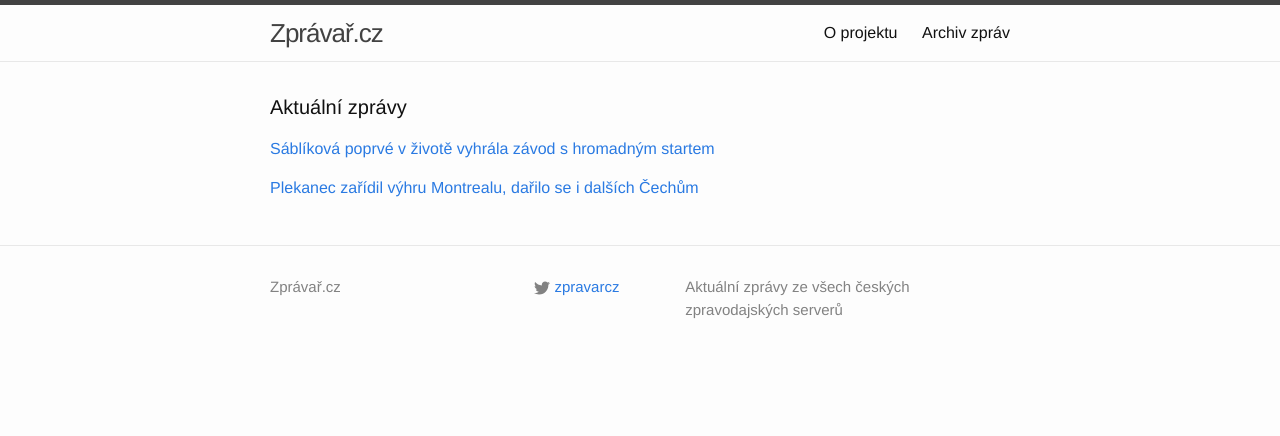
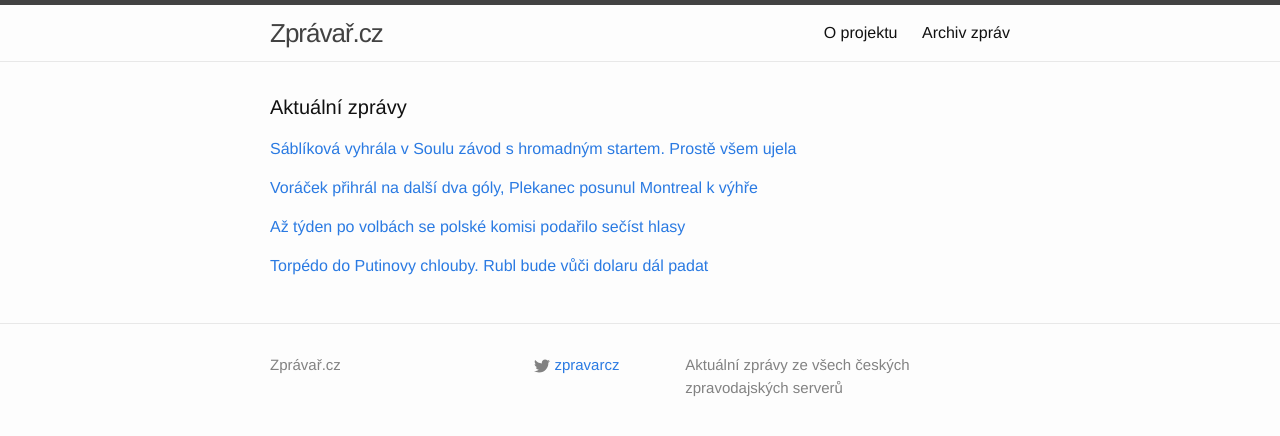
Before and after one commit to adliska/zpravar, a Jekyll site: the page built from index.html, in a window 1280 px wide. Shown: the top 436 px of the page. Built offline with Jekyll 4.4.1, drawn with Linux system fonts in a browser that asks for light colours.

Commit message:
zpravar news update

```diff
--- a/index.html
+++ b/index.html
@@ -5,9 +5,10 @@ layout: default
 <div class="home">
     <h1 class="page-heading">Aktuální zprávy</h1>
 
-<p><a href="javascript:;" onclick="toggle_visibility('zpravy0')">Sáblíková poprvé v životě vyhrála závod s hromadným startem</a></p>
+<p><a href="javascript:;" onclick="toggle_visibility('zpravy0')">Sáblíková vyhrála v Soulu závod s hromadným startem. Prostě všem ujela</a></p>
 <div id="zpravy0" style="display:none">
 <ul>
+<li><a href=http://sport.idnes.cz/martina-sablikova-rychlobrusleni-svetovy-pohar-soul-pdx-/sporty.aspx?c=A141123_083420_sporty_ten>Sáblíková vyhrála v Soulu závod s hromadným startem. Prostě všem ujela - sport.idnes.cz</a></li>
 <li><a href=http://www.tyden.cz/rubriky/sport/sablikova-poprve-v-zivote-vyhrala-zavod-s-hromadnym-startem_325006.html>Sáblíková poprvé v životě vyhrála závod s hromadným startem - www.tyden.cz</a></li>
 <li><a href=http://www.denik.cz/zimni_sporty/sablikova-poprve-vyhrala-zavod-s-hromadnym-startem-slavi-i-erbanova-20141123.html>Sáblíková poprvé vyhrála závod s hromadným startem, slaví i Erbanová - www.denik.cz</a></li>
 <li><a href=http://sport.lidovky.cz/sablikova-poprve-v-kariere-vyhrala-zavod-s-hromadnym-startem-puf-/ostatni-sporty.aspx?c=A141123_070910_ln-sport-ostatni_sho>Češky září v Soulu. Sáblíková dojela pro zlato, Erbanová druhý bronz  - sport.lidovky.cz</a></li>
@@ -15,11 +16,26 @@ layout: default
 <li><a href=http://www.sportovninoviny.cz/zpravy/sablikova-poprve-v-kariere-vyhrala-zavod-s-hromadnym-startem/1150388>Sáblíková poprvé v kariéře vyhrála závod s hromadným startem - www.sportovninoviny.cz</a></li>
 <li><a href=http://sport.aktualne.cz/forma-jako-hrom-erbanova-vybojovala-v-soulu-dalsi-bronz/r~98771f5672d611e48477002590604f2e/>Forma jako hrom! Erbanová vybojovala v Soulu další bronz - sport.aktualne.cz</a></li>
 </ul>
-</div><p><a href="javascript:;" onclick="toggle_visibility('zpravy1')">Plekanec zařídil výhru Montrealu, dařilo se i dalších Čechům</a></p>
+</div><p><a href="javascript:;" onclick="toggle_visibility('zpravy1')">Voráček přihrál na další dva góly, Plekanec posunul Montreal k výhře</a></p>
 <div id="zpravy1" style="display:none">
 <ul>
+<li><a href=http://hokej.idnes.cz/hokej-nhl-denni-souhrn-voracek-plekanec-fcz-/nhl.aspx?c=A141123_083847_nhl_ten>Voráček přihrál na další dva góly, Plekanec posunul Montreal k výhře - hokej.idnes.cz</a></li>
 <li><a href=http://www.denik.cz/hokej/voracek-prihral-na-dva-goly-plekanec-zaridil-vyhru-montrealu-20141123.html>Plekanec zařídil výhru Montrealu, dařilo se i dalších Čechům - www.denik.cz</a></li>
 <li><a href=http://www.sportovninoviny.cz/zpravy/voracek-prihral-na-dva-goly-plekanec-zaridil-vyhru-montrealu/1150390>Voráček přihrál na dva góly, Plekanec zařídil výhru Montrealu - www.sportovninoviny.cz</a></li>
 <li><a href=http://sport.aktualne.cz/voracek-zase-tahl-flyers-a-utika-na-cele-bodovani-nhl/r~e1251ada72d311e48ee3002590604f2e/>Voráček utekl Crosbymu, Hudler ukradl výhru New Jersey - sport.aktualne.cz</a></li>
 </ul>
+</div><p><a href="javascript:;" onclick="toggle_visibility('zpravy2')">Až týden po volbách se polské komisi podařilo sečíst hlasy</a></p>
+<div id="zpravy2" style="display:none">
+<ul>
+<li><a href=http://www.ceskatelevize.cz/ct24/svet/293251-az-tyden-po-volbach-se-polske-komisi-podarilo-secist-hlasy/>Až týden po volbách se polské komisi podařilo sečíst hlasy - www.ceskatelevize.cz</a></li>
+<li><a href=http://echo24.cz/a/iNtR9>Nejvíce křesel v polských vojvodstvích získala vládní strana - echo24.cz</a></li>
+<li><a href=http://www.ceskenoviny.cz/zpravy/zpravy/nejvice-kresel-v-polskych-vojvodstvich-ziskala-vladni-strana/1150372>Nejvíce křesel v polských vojvodstvích získala vládní strana - www.ceskenoviny.cz</a></li>
+</ul>
+</div><p><a href="javascript:;" onclick="toggle_visibility('zpravy3')">Torpédo do Putinovy chlouby. Rubl bude vůči dolaru dál padat</a></p>
+<div id="zpravy3" style="display:none">
+<ul>
+<li><a href=http://www.tyden.cz/rubriky/byznys/svet/torpedo-do-putinovy-chlouby-rubl-bude-vuci-dolaru-dal-padat_325008.html>Torpédo do Putinovy chlouby. Rubl bude vůči dolaru dál padat - www.tyden.cz</a></li>
+<li><a href=http://zahranicni.ihned.cz/rusko/c1-63162370-rubl-oslabovat-pomalu>Rubl bude v příštích letech dál oslabovat, říká ruský exministr financí - zahranicni.ihned.cz</a></li>
+<li><a href=http://www.financninoviny.cz/zpravodajstvi/zpravy/kudrin-rubl-bude-v-pristich-dvou-letech-dal-oslabovat/1150382>Kudrin: Rubl bude v příštích dvou letech dál oslabovat - www.financninoviny.cz</a></li>
+</ul>
 </div></div>
```
